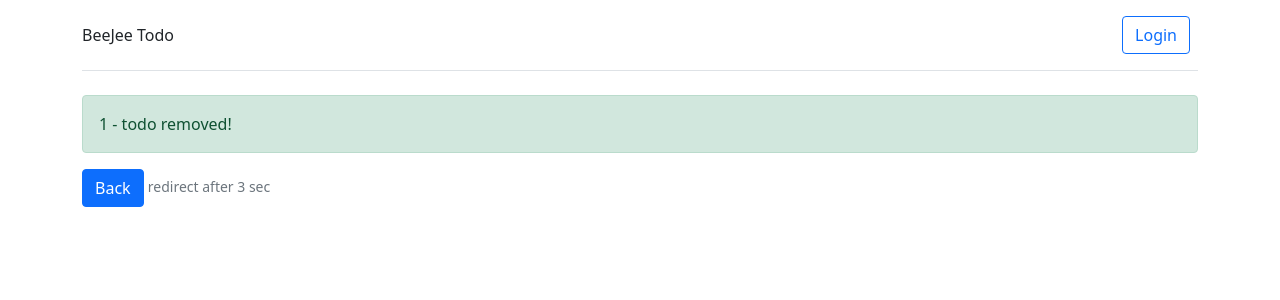
After one commit to Mr-Gorre/beejee, a Python web app: template flask-server/app/templates/todos/delete.html in a window 1280 px wide. The commit adds this page. Shown: the top 300 px of the page. Run offline with Jinja, Linux system fonts and the light colour scheme; the template is opened without the code that fills it: most values are stand-ins (such as "Sample title", 1, 10 or a date in 2020).

Commit message:
Add Remove Todo

```diff
--- /dev/null
+++ b/flask-server/app/templates/todos/delete.html
@@ -0,0 +1,19 @@
+{% extends "base.html" %}
+{% block content %}
+    <div class="alert alert-success" role="alert">
+        {{todo.id}} - todo removed!
+    </div>
+    <div>
+        <a href="{{back_url}}" class="btn btn-primary">Back</a>
+        <small class="text-muted">redirect after 3 sec</small>
+    </div>
+    <script>
+        function redirect_back () {
+            var tID = setTimeout(function () {
+                window.location.href = "{{back_url}}";
+                window.clearTimeout(tID);
+            }, 3000);
+        }
+        redirect_back();
+    </script>
+{% endblock %}
--- a/flask-server/app/templates/todos/list.html
+++ b/flask-server/app/templates/todos/list.html
@@ -19,6 +19,7 @@
         <th scope="col">Email</th>
         <th scope="col">Text</th>
         <th scope="col">Status</th>
+        <th scope="col">Control</th>
     </tr>
   </thead>
   <tbody>
@@ -29,6 +30,7 @@
       <td>{{todo.email}}</td>
       <td>{{todo.text}}</td>
       <td>{{todo.status}}</td>
+      <td><a href="{{url_for('todos.delete', id=todo.id)}}">x</a></td>
     </tr>
     {% endfor %}
   </tbody>
```
Also changed, not shown: flask-server/app/views/todos.py (+14 -2 lines).
